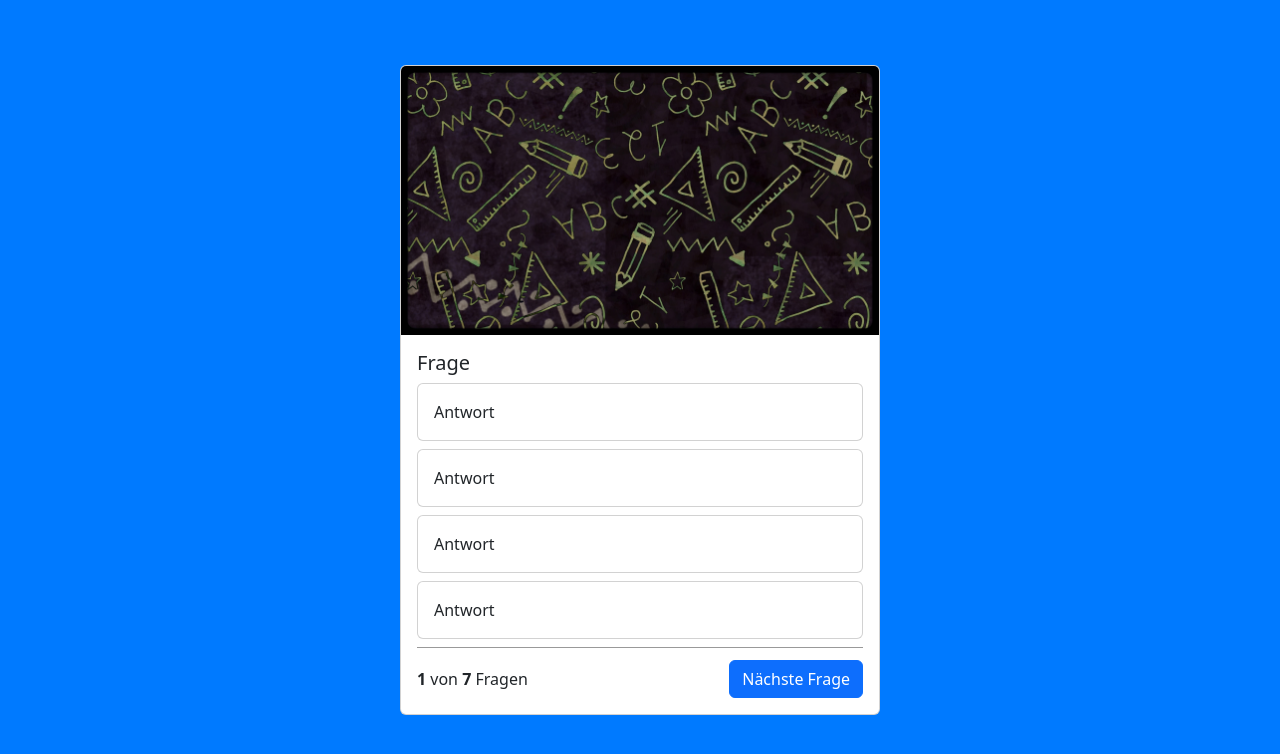
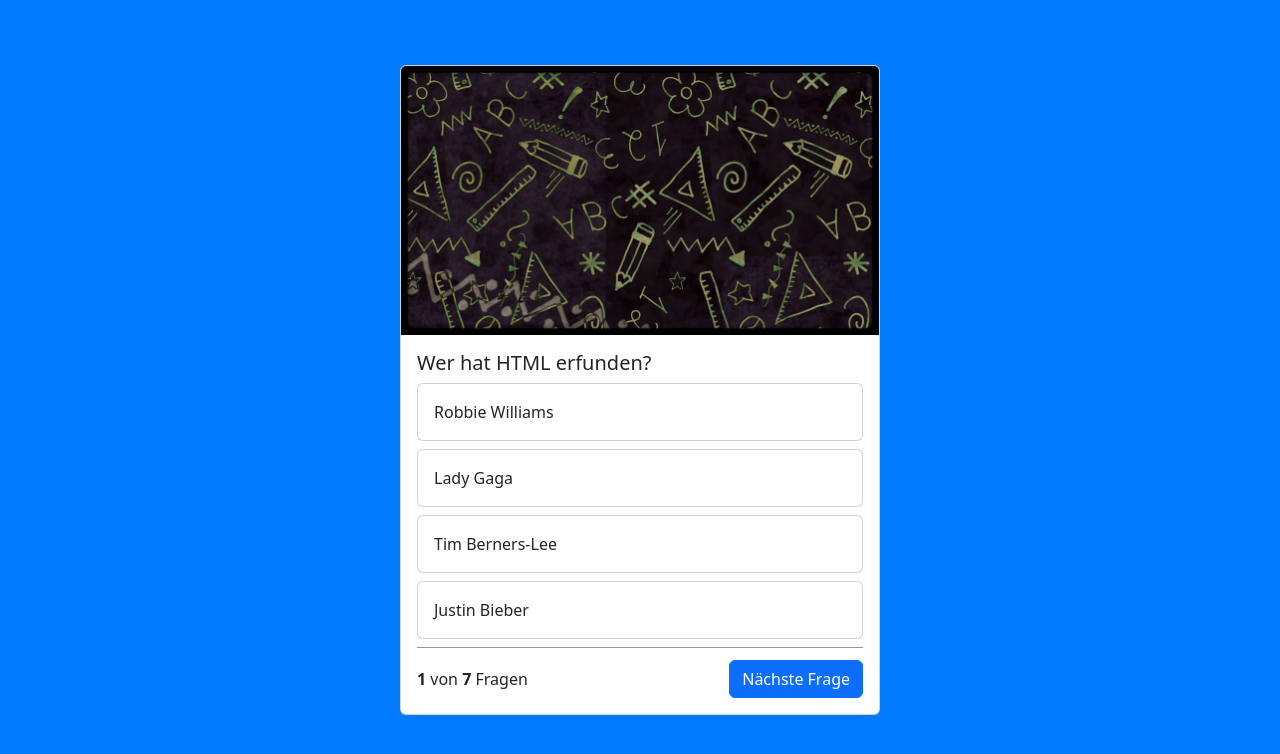
Before and after one commit to KonstantinFenzlein/Quizapp, a plain HTML site: page index.html in a window 1280 px wide. Shown: the part 60-814 px from the top of the page. Drawn offline with nearby package versions, Linux system fonts and the light colour scheme.

Commit message:
bg-success, bg-danger

```diff
--- a/index.html
+++ b/index.html
@@ -30,25 +30,26 @@
     </nav>
 
     <div class="container">
+
       <div class="card quiz-card">
         <img src="./img/pencil.jpg" class="card-img-top" alt="pencil" />
         <div class="card-body">
-          <h5 class="card-title">Frage</h5>
+          <h5 class="card-title" id="questiontext">Frage</h5>
 
-          <div class="card mb-2">
-            <div class="card-body">Antwort</div>
+          <div class="card quiz-answer-card mb-2" onclick="answer('answer_1')">
+            <div class="card-body" id="answer_1">Antwort</div>
           </div>
 
-          <div class="card mb-2">
-            <div class="card-body">Antwort</div>
+          <div class="card quiz-answer-card mb-2" onclick="answer('answer_2')">
+            <div class="card-body" id="answer_2">Antwort</div>
           </div>
 
-          <div class="card mb-2">
-            <div class="card-body">Antwort</div>
+          <div class="card quiz-answer-card mb-2" onclick="answer('answer_3')">
+            <div class="card-body" id="answer_3">Antwort</div>
           </div>
 
-          <div class="card mb-2">
-            <div class="card-body">Antwort</div>
+          <div class="card quiz-answer-card mb-2" onclick="answer('answer_4')">
+            <div class="card-body" id="answer_4">Antwort</div>
           </div>
 
           <div class="question-footer">
--- a/script.js
+++ b/script.js
@@ -1,74 +1,94 @@
 let questions = [
   {
-        "question": "Wer hat HTML erfunden?",
-        "answer_1": "Robbie Williams",
-        "answer_2": "Lady Gaga",
-        "answer_3": "Tim Berners-Lee",
-        "answer_4": "Justin Bieber",
-        "right_answer": 3
+    question: "Wer hat HTML erfunden?",
+    answer_1: "Robbie Williams",
+    answer_2: "Lady Gaga",
+    answer_3: "Tim Berners-Lee",
+    answer_4: "Justin Bieber",
+    right_answer: 3,
   },
   {
-        "question": "Was bedeutet das HTML-Tag href?",
-        "answer_1": "Text Fett",
-        "answer_2": "Container",
-        "answer_3": "Ein Link",
-        "answer_4": "Kursiv",
-        "right_answer": 3
+    question: "Was bedeutet das HTML-Tag href?",
+    answer_1: "Text Fett",
+    answer_2: "Container",
+    answer_3: "Ein Link",
+    answer_4: "Kursiv",
+    right_answer: 3,
   },
   {
-        "question": "Wie bindet man eine Webseite in eine Webseite ein?",
-        "answer_1": "Beispiel 1",
-        "answer_2": "Beispiel 2",
-        "answer_3": "Beispiel 3",
-        "answer_4": "Beispiel 4",
-        "right_answer": 2
+    question: "Wie bindet man eine Webseite in eine Webseite ein?",
+    answer_1: "Beispiel 1",
+    answer_2: "Beispiel 2",
+    answer_3: "Beispiel 3",
+    answer_4: "Beispiel 4",
+    right_answer: 2,
   },
   {
-        "question": "Welches Attribut kann man nicht für Textarea verwenden?",
-        "answer_1": "readonly",
-        "answer_2": "max",
-        "answer_3": "from",
-        "answer_4": "spellcheck",
-        "right_answer": 1
+    question: "Welches Attribut kann man nicht für Textarea verwenden?",
+    answer_1: "readonly",
+    answer_2: "max",
+    answer_3: "from",
+    answer_4: "spellcheck",
+    right_answer: 1,
   },
   {
-        "question": "Wie definiert man in Javascript eine Variable?",
-        "answer_1": "let 100 = rate;",
-        "answer_2": "100 = let rate;",
-        "answer_3": "rate = 100;",
-        "answer_4": "let rate = 100;",
-        "right_answer": 4
+    question: "Wie definiert man in Javascript eine Variable?",
+    answer_1: "let 100 = rate;",
+    answer_2: "100 = let rate;",
+    answer_3: "rate = 100;",
+    answer_4: "let rate = 100;",
+    right_answer: 4,
   },
   {
-        "question": "Wie definiert man in Javascript eine Variable?",
-        "answer_1": "let 100 = rate;",
-        "answer_2": "100 = let rate;",
-        "answer_3": "rate = 100;",
-        "answer_4": "let rate = 100;",
-        "right_answer": 4
+    question: "Wie definiert man in Javascript eine Variable?",
+    answer_1: "let 100 = rate;",
+    answer_2: "100 = let rate;",
+    answer_3: "rate = 100;",
+    answer_4: "let rate = 100;",
+    right_answer: 4,
   },
   {
-        "question": "Wie definiert man in Javascript eine Variable?",
-        "answer_1": "let 100 = rate;",
-        "answer_2": "100 = let rate;",
-        "answer_3": "rate = 100;",
-        "answer_4": "let rate = 100;",
-        "right_answer": 4
+    question: "Wie definiert man in Javascript eine Variable?",
+    answer_1: "let 100 = rate;",
+    answer_2: "100 = let rate;",
+    answer_3: "rate = 100;",
+    answer_4: "let rate = 100;",
+    right_answer: 4,
   },
 ];
 
 //Globaler Zähler für die aktuelle Frage
 let currentQuestion = 0;
 
-
 // Initialisierung der Gesamtfragenanzahl: Hat man oben in der Variable 6 Fragen, werden 1 von 6 angezeigt
 function init() {
-document.getElementById('all-questions').innerHTML = questions.length;
+  document.getElementById("all-questions").innerHTML = questions.length;
+
+    showQuestion(); //Die erste Frage wird direkt angezeigt
 }
-
 
 //Nach dem globalen Zähler die aktuelle Frage anzeigen
 function showQuestion() {
   let question = questions[currentQuestion];
-question ['question']
+
+  document.getElementById("questiontext").innerHTML = question['question']; // Der Text wird in das HTML Element mit der ID questiontext geschrieben
+
+  document.getElementById("answer_1").innerHTML = question['answer_1'];
+  document.getElementById("answer_2").innerHTML = question['answer_2'];
+  document.getElementById("answer_3").innerHTML = question['answer_3'];
+  document.getElementById("answer_4").innerHTML = question['answer_4'];
 }
+
+// Antwort überprüfen
+function answer(selection) {
+  let question = questions[currentQuestion]; //Aktuelle Frage aus dem Fragenarray
+  let selectedQuestionNumber = selection.slice(-1); //Welche Antwort wurde ausgewählt? answer_1 -> 1: Wir verwenden slice um den letzten Buchstaben auszulesen
+
+    if (selectedQuestionNumber == question['right_answer']) { //Überprüfung ob die ausgewählte Antwort der richtigen Antwort entspricht: z.B. 3=3
+        console.log("Richtige Antwort");
+        document.getElementById(selection).parentNode.classList.add('bg-success'); //Hintergrund der ausgewählten Antwort grün färben
+    } else {
+        console.log("Falsche Antwort");
+        document.getElementById(selection).parentNode.classList.add('bg-danger'); //Hintergrund der ausgewählten Antwort rot färben
+}
+}
--- a/style.css
+++ b/style.css
@@ -22,3 +22,12 @@ body {
     align-items: center;
     padding-top: 12px;
 }
+
+.quiz-answer-card:hover {
+    cursor: pointer;
+    background-color: rgba(0, 0, 0, 0.05);
+}
+
+.bg-success, .bg-danger {
+    color: white;
+}
```
Lines whose indentation alone changed are shown as unchanged.
